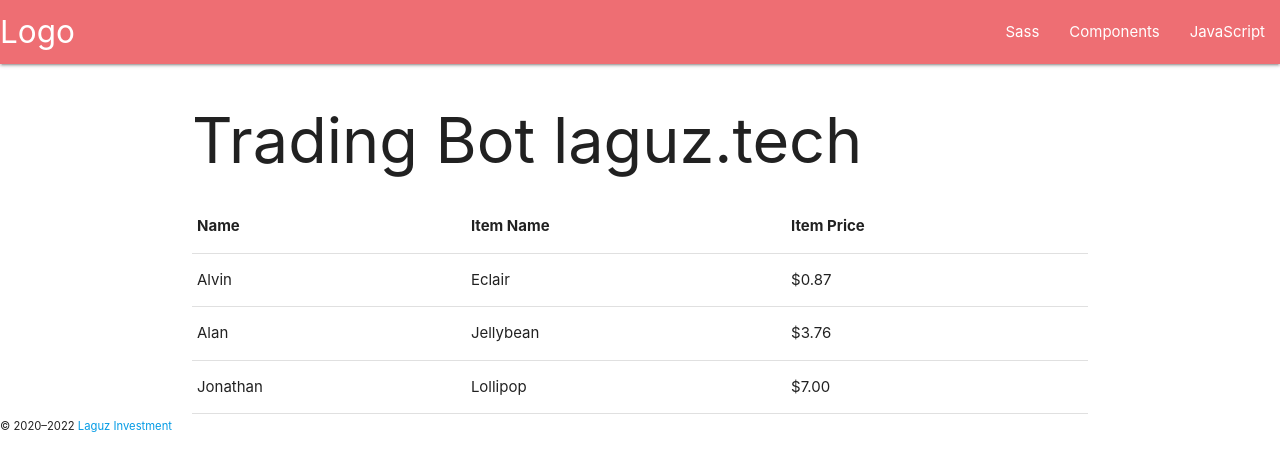
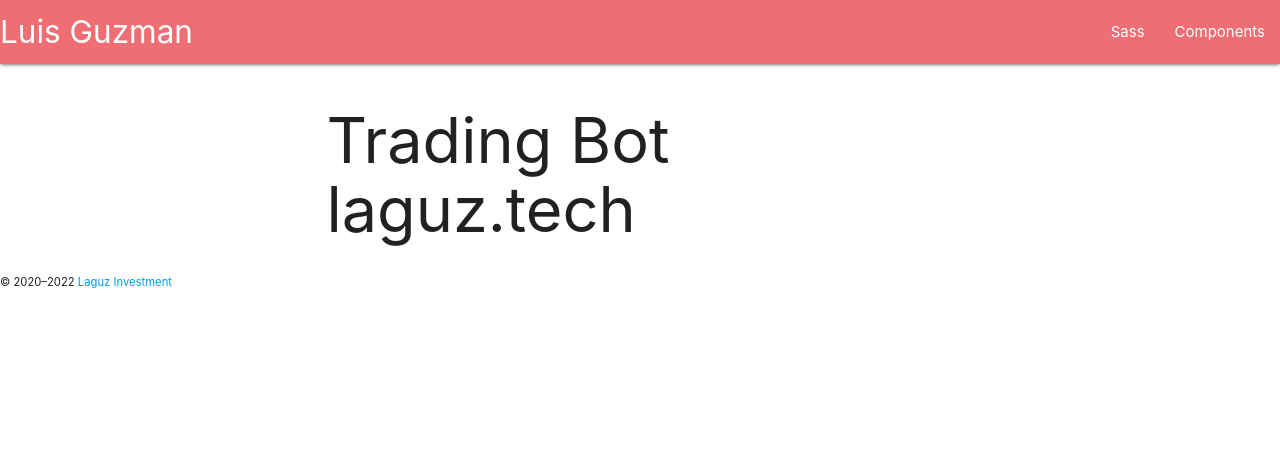
Before and after one commit to laguz/laguz.tech, a Flask app: page / in a window 1280 px wide. Shown: the top 471 px of the page. Run offline with Flask 2, Linux system fonts and the light colour scheme; some libraries are stand-ins or nearby versions.

Commit message:
It is working.

```diff
--- a/templates/base.html
+++ b/templates/base.html
@@ -14,11 +14,10 @@
 <body>
     <nav>
         <div class="nav-wrapper">
-          <a href="#" class="brand-logo">Logo</a>
+          <a href="#" class="brand-logo">Luis Guzman</a>
           <ul id="nav-mobile" class="right hide-on-med-and-down">
             <li><a href="sass.html">Sass</a></li>
             <li><a href="badges.html">Components</a></li>
-            <li><a href="collapsible.html">JavaScript</a></li>
           </ul>
         </div>
       </nav>
--- a/templates/index.html
+++ b/templates/index.html
@@ -2,34 +2,10 @@
 
 {% block content %}
 
-<h1 class="text-center">
-  Trading Bot laguz.tech
-</h1>
-<table>
-  <thead>
-    <tr>
-        <th>Name</th>
-        <th>Item Name</th>
-        <th>Item Price</th>
-    </tr>
-  </thead>
+<div class="container">
+  <h1 class="text-center">
+    Trading Bot laguz.tech
+  </h1>
+</div>
 
-  <tbody>
-    <tr>
-      <td>Alvin</td>
-      <td>Eclair</td>
-      <td>$0.87</td>
-    </tr>
-    <tr>
-      <td>Alan</td>
-      <td>Jellybean</td>
-      <td>$3.76</td>
-    </tr>
-    <tr>
-      <td>Jonathan</td>
-      <td>Lollipop</td>
-      <td>$7.00</td>
-    </tr>
-  </tbody>
-</table>
 {% endblock %}
```
